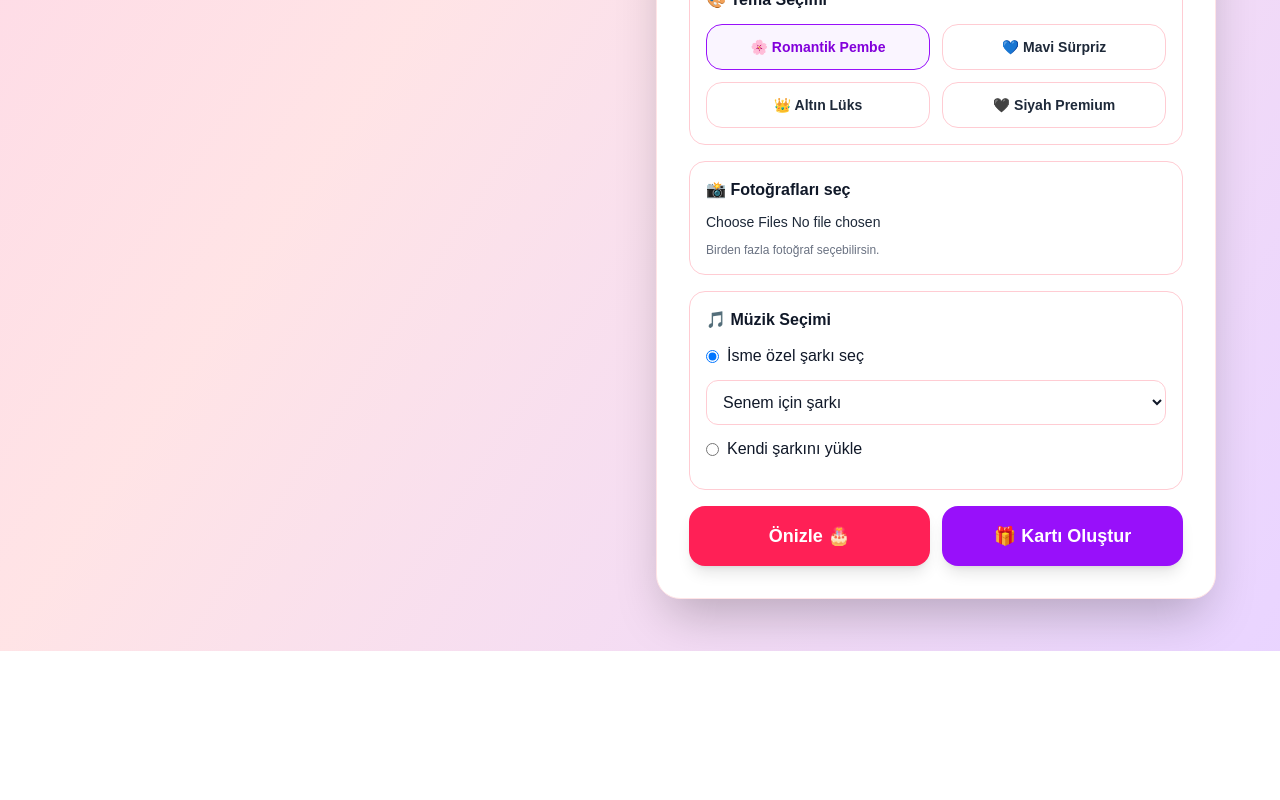
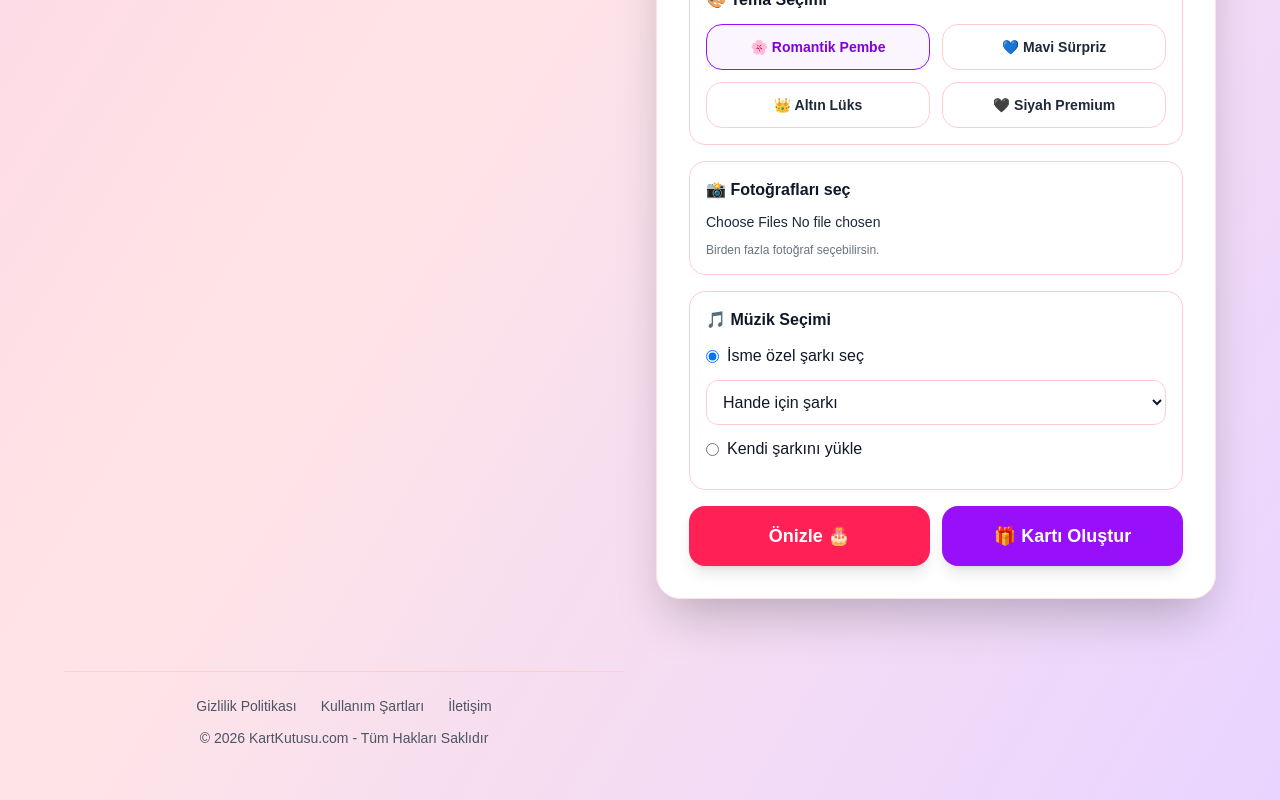
Before and after one commit to lone35/kartkutusu, a Next.js app: page / in a window 1280 px wide. Shown: the part 1300-2100 px from the top of the page. Before the commit the page ends 1951 px from the top, so only its background shows below. Built offline with nearby package versions, Linux system fonts and the light colour scheme.

Commit message:
footer eklendi

```diff
--- /dev/null
+++ b/app/contact/page.tsx
@@ -0,0 +1,8 @@
+export default function ContactPage() {
+  return (
+    <main className="max-w-4xl mx-auto p-6">
+      <h1 className="text-4xl font-bold mb-6">İletişim</h1>
+      <p>Bizimle iletişime geçmek için yakında form eklenecektir.</p>
+    </main>
+  );
+}
--- a/app/page.tsx
+++ b/app/page.tsx
@@ -250,7 +250,7 @@ export default function Home() {
   const [photoPreviews, setPhotoPreviews] = useState<string[]>([]);
 
   const [musicType, setMusicType] = useState<"named" | "upload">("named");
-  const [selectedSong, setSelectedSong] = useState("/music/senem.mp3");
+  const [selectedSong, setSelectedSong] = useState("/music/hande.mp3");
   const [uploadedSong, setUploadedSong] = useState<string | null>(null);
   const [musicFile, setMusicFile] = useState<File | null>(null);
 
@@ -593,7 +593,7 @@ export default function Home() {
 
             <input
               type="text"
-              placeholder="Kimin için? Örn: Senem"
+              placeholder="Kimin için? Örn: Hande"
               value={name}
               onChange={(e) => setName(e.target.value)}
               className="border border-rose-200 bg-white p-4 rounded-2xl w-full outline-none focus:ring-2 focus:ring-rose-300 text-gray-900 placeholder:text-gray-500"
@@ -706,7 +706,7 @@ export default function Home() {
                   onChange={(e) => setSelectedSong(e.target.value)}
                   className="border border-rose-200 bg-white p-3 rounded-xl w-full mb-3 outline-none text-gray-900"
                 >
-                  <option value="/music/senem.mp3">Senem için şarkı</option>
+                  <option value="/music/hande.mp3">Hande için şarkı</option>
                   <option value="/music/ayse.mp3">Ayşe için şarkı</option>
                   <option value="/music/zeynep.mp3">Zeynep için şarkı</option>
                 </select>
@@ -794,6 +794,34 @@ export default function Home() {
             )}
           </div>
         </div>
+            <footer className="mt-10 border-t border-rose-200 pt-6 text-center text-sm text-gray-600">
+        <div className="flex flex-wrap justify-center gap-6 mb-3">
+          <a
+            href="/gizlilik-politikasi"
+            className="hover:text-rose-600 transition"
+          >
+            Gizlilik Politikası
+          </a>
+
+          <a
+            href="/kullanim-sartlari"
+            className="hover:text-rose-600 transition"
+          >
+            Kullanım Şartları
+          </a>
+
+          <a
+            href="/iletisim"
+            className="hover:text-rose-600 transition"
+          >
+            İletişim
+          </a>
+        </div>
+
+        <p>
+          © {new Date().getFullYear()} KartKutusu.com - Tüm Hakları Saklıdır
+        </p>
+      </footer>
       </section>
     </main>
   );
--- /dev/null
+++ b/app/privacy/page.tsx
@@ -0,0 +1,8 @@
+export default function PrivacyPage() {
+  return (
+    <main className="max-w-4xl mx-auto p-6">
+      <h1 className="text-4xl font-bold mb-6">Gizlilik Politikası</h1>
+      <p>Bu sayfa yakında güncellenecektir.</p>
+    </main>
+  );
+}
--- /dev/null
+++ b/app/terms/page.tsx
@@ -0,0 +1,8 @@
+export default function TermsPage() {
+  return (
+    <main className="max-w-4xl mx-auto p-6">
+      <h1 className="text-4xl font-bold mb-6">Kullanım Şartları</h1>
+      <p>Bu sayfa yakında güncellenecektir.</p>
+    </main>
+  );
+}
```
